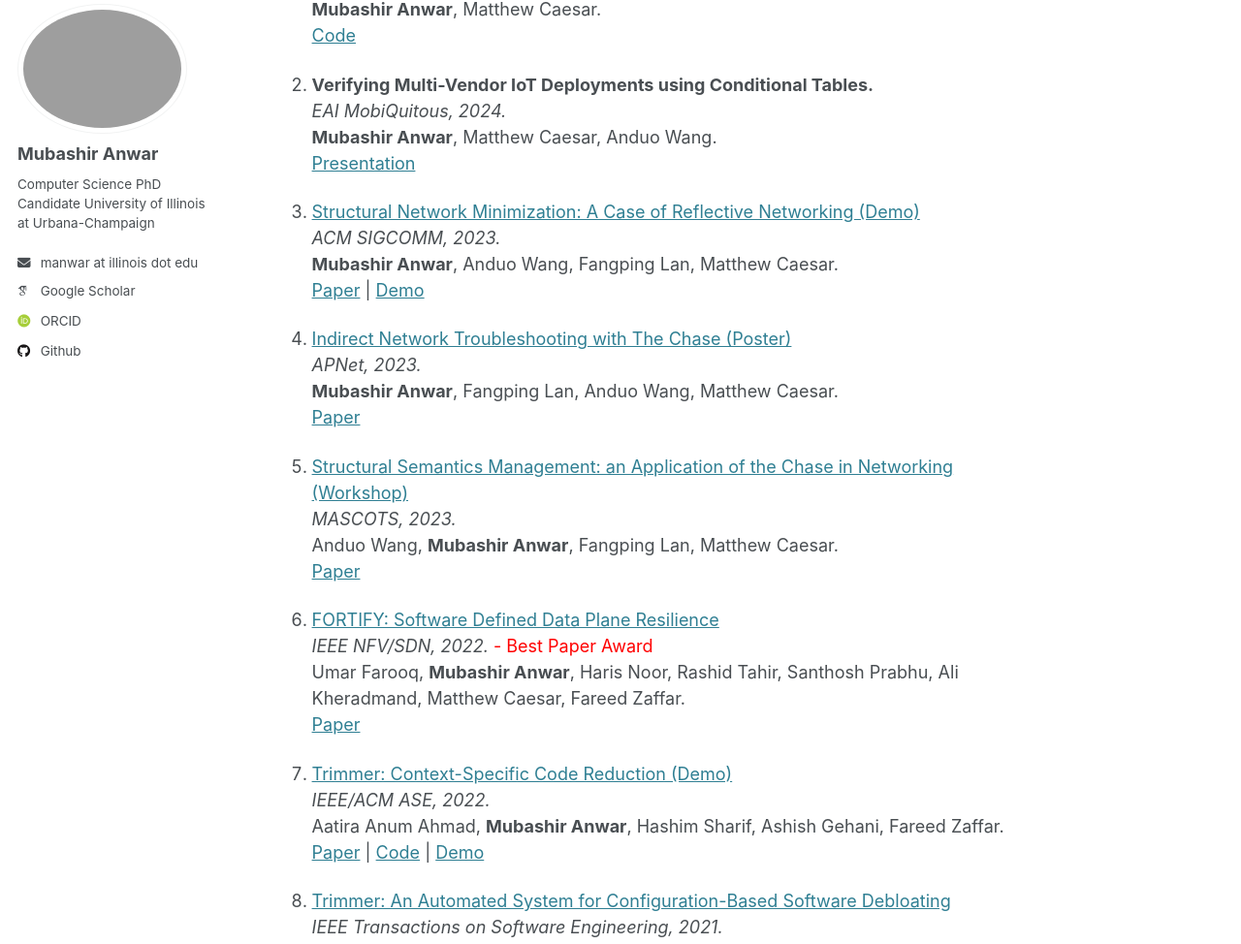
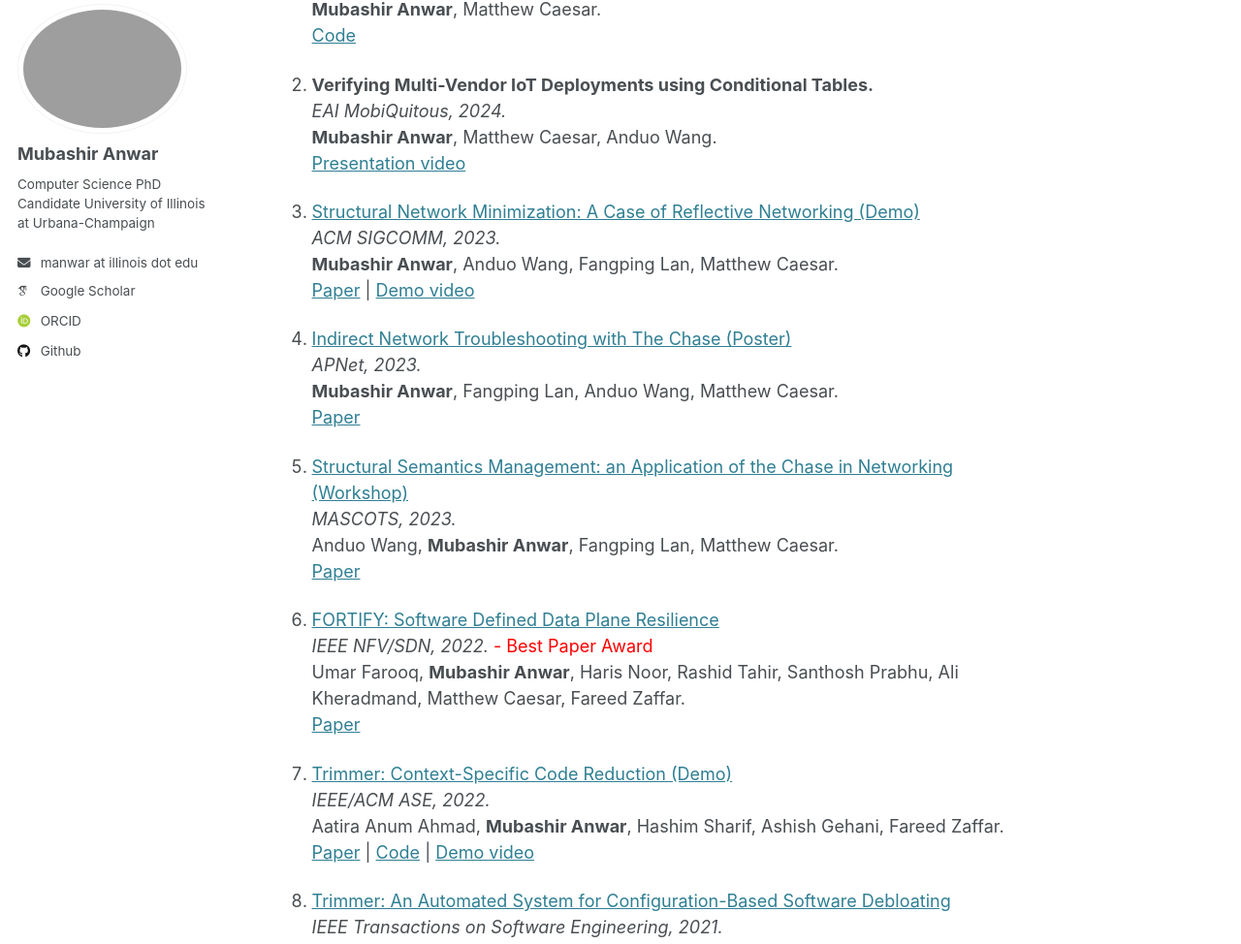
Before and after one commit to mudbri/mudbri.github.io, a Jekyll site: the page built from _pages/about.md, in a window 1280 px wide and 1400 px high, scrolled down 513 px. Shown: the part 102-1076 px from the top of the window at 97% size. Built offline with Jekyll 4.4.1, drawn with Linux system fonts in a browser that asks for light colours; some web fonts are replaced.

Commit message:
Update about.md

```diff
--- a/_pages/about.md
+++ b/_pages/about.md
@@ -22,13 +22,13 @@ Publications
 2. **Verifying Multi-Vendor IoT Deployments using Conditional Tables.**
    *EAI MobiQuitous, 2024.*
    **Mubashir Anwar**, Matthew Caesar, Anduo Wang.<br>
-   [Presentation](https://youtu.be/Qa9CQI--lBI)
+   [Presentation video](https://youtu.be/Qa9CQI--lBI)
    <!-- [Paper](https://dl.acm.org/doi/abs/10.1145/3411764.3445699) | [Code](https://github.com/nsgLUMS/cellclone) -->
 
 3. [Structural Network Minimization: A Case of Reflective Networking (Demo)](https://dl.acm.org/doi/abs/10.1145/3603269.3610847)
    *ACM SIGCOMM, 2023.*
    **Mubashir Anwar**, Anduo Wang, Fangping Lan, Matthew Caesar.<br>
-    [Paper](https://dl.acm.org/doi/abs/10.1145/3603269.3610847) | [Demo](https://youtu.be/cvWV-ku__gY)
+    [Paper](https://dl.acm.org/doi/abs/10.1145/3603269.3610847) | [Demo video](https://youtu.be/cvWV-ku__gY)
 
 4. [Indirect Network Troubleshooting with The Chase (Poster)](https://dl.acm.org/doi/abs/10.1145/3600061.3603137)
    *APNet, 2023.*
@@ -48,7 +48,7 @@ Publications
 7. [Trimmer: Context-Specific Code Reduction (Demo)](https://dl.acm.org/doi/10.1145/3551349.3559529)
    *IEEE/ACM ASE, 2022.*
    Aatira Anum Ahmad, **Mubashir Anwar**, Hashim Sharif, Ashish Gehani, Fareed Zaffar.<br>
-   [Paper](https://dl.acm.org/doi/10.1145/3551349.3559529) | [Code](https://github.com/ashish-gehani/Trimmer) | [Demo](https://www.youtube.com/watch?v=kYiyTT51jQ0)
+   [Paper](https://dl.acm.org/doi/10.1145/3551349.3559529) | [Code](https://github.com/ashish-gehani/Trimmer) | [Demo video](https://www.youtube.com/watch?v=kYiyTT51jQ0)
 
 8. [Trimmer: An Automated System for Configuration-Based Software Debloating](https://ieeexplore.ieee.org/document/9478582)
    *IEEE Transactions on Software Engineering, 2021.*
```
